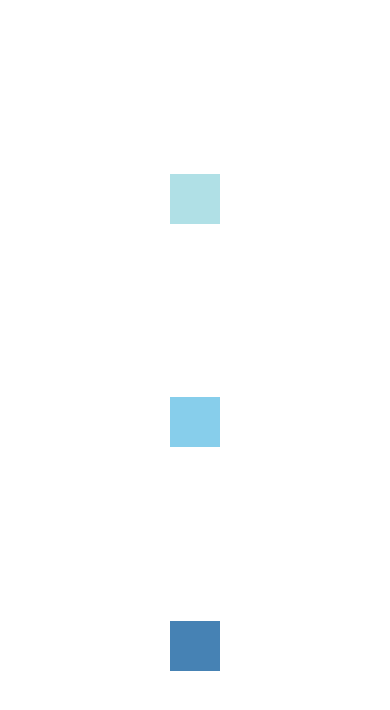
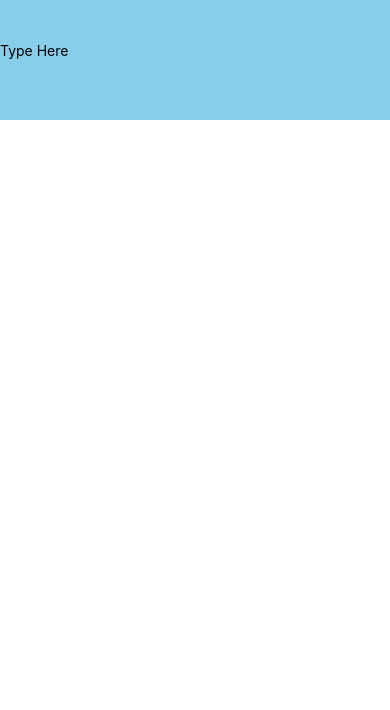
Before and after one commit to thenatural86/my-project, a React Native app: screen / in a window 390 px wide. Shown: the top 710 px of the page. Built offline with nearby package versions, Linux system fonts and the light colour scheme.

Commit message:
handling text input

```diff
--- a/App.js
+++ b/App.js
@@ -1,22 +1,27 @@
 import React, { Component } from "react"
-import { View } from "react-native"
+import { Text, TextInput, View } from "react-native"
 
-export default class Flex extends Component {
+export default class PizzaTranslator extends Component {
+  constructor(props) {
+    super(props)
+    this.state = { text: "" }
+  }
+
   render() {
     return (
-      <View
-        style={{
-          flex: 1,
-          flexDirection: "column",
-          justifyContent: "space-evenly",
-          alignItems: "center"
-        }}
-      >
-        <View
-          style={{ width: 50, height: 50, backgroundColor: "powderblue" }}
+      <View style={{ backgroundColor: "skyblue" }}>
+        <TextInput
+          style={{ height: 100 }}
+          placeholder="Type Here "
+          onChangeText={text => this.setState({ text })}
+          value={this.state.text}
         />
-        <View style={{ width: 50, height: 50, backgroundColor: "skyblue" }} />
-        <View style={{ width: 50, height: 50, backgroundColor: "steelblue" }} />
+        <Text style={{ padding: 10, fontSize: 42 }}>
+          {this.state.text
+            .split(" ")
+            .map(word => word && "🍕")
+            .join(" ")}
+        </Text>
       </View>
     )
   }
```
